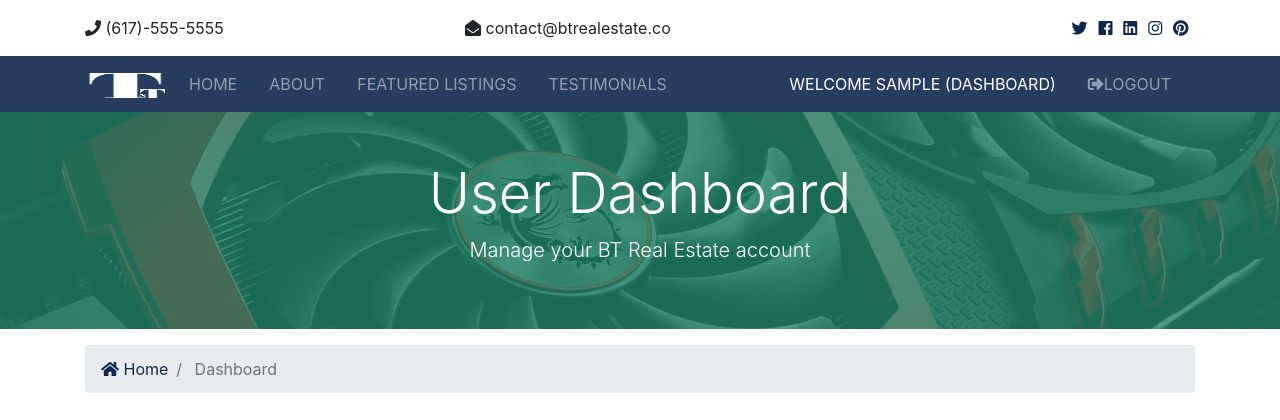
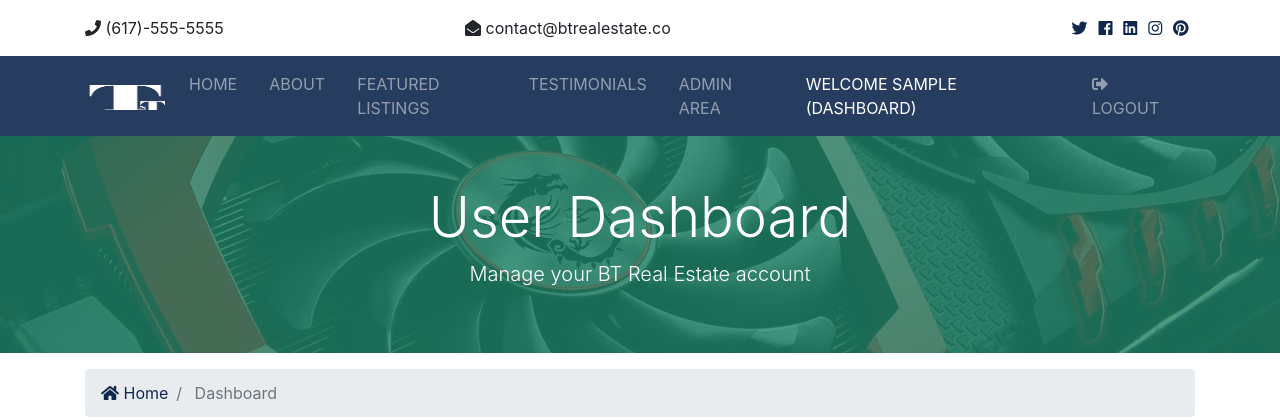
Before and after one commit to AbhijitBarui/real_estate_mod, a Django app: page /accounts/dashboard/ in a window 1280 px wide. Shown: the top 420 px of the page. Run offline with Django 3.2, Linux system fonts and the light colour scheme; a user stored in the database is signed in; tables that the repository leaves empty hold one stand-in row (values such as "Sample post"); some libraries are stand-ins or nearby versions.

Commit message:
safety save before live-edit

```diff
--- a/listings/urls.py
+++ b/listings/urls.py
@@ -1,8 +1,9 @@
+from os import name
 from django.urls import path
 from . import views
 
 urlpatterns = [
     path('', views.index, name='listings'),
     path('<int:listing_id>', views.listing, name='listing'),
-    path('search', views.search, name='search')
+    path('search', views.search, name='search'),
 ]
--- a/listings/views.py
+++ b/listings/views.py
@@ -1,6 +1,6 @@
 from typing import List
 from decouple import config
-from django.shortcuts import get_object_or_404, render
+from django.shortcuts import get_object_or_404, redirect, render
 from requests import api
 from .models import Listing
 from listings.choices import state_choices, bedroom_choices, price_choices
--- a/templates/partials/_navbar.html
+++ b/templates/partials/_navbar.html
@@ -50,6 +50,18 @@
 
         <ul class="navbar-nav ml-auto">
           {% if user.is_authenticated %}
+            {% if user.is_staff %}
+              <li
+              {% if 'listing_form' in request.path %}
+                class="nav-item active mr-3"
+              {% else %}
+                class="nav-item mr-3"
+              {% endif %}
+              >
+                <a class="nav-link" href="{% url 'dashboard' %}"> <!--THis NEEDS MODIFICATION HERE HERE HERE HERE HERE-->
+                  Admin Area</a>
+              </li>
+            {% endif %}
             <li
             {% if 'dashboard' in request.path %}
               class="nav-item active mr-3"
@@ -69,6 +81,9 @@
                   <input type="hidden">
                 </form>
               </li>
+
+
+
           {% else %}
             <li
             {% if 'register' in request.path %}
```
Also changed, not shown: templates/listings/listing_form.html (added).
